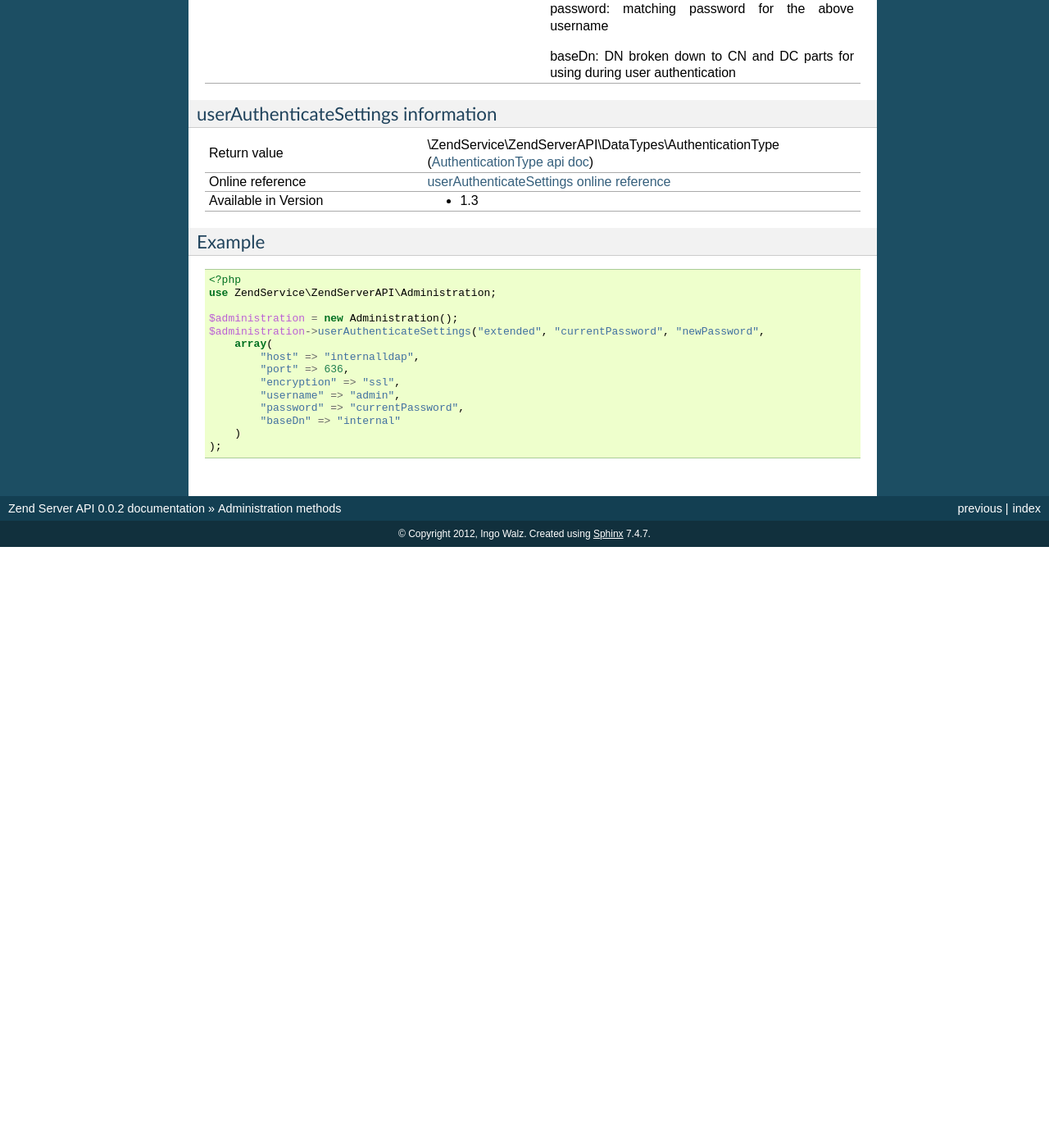
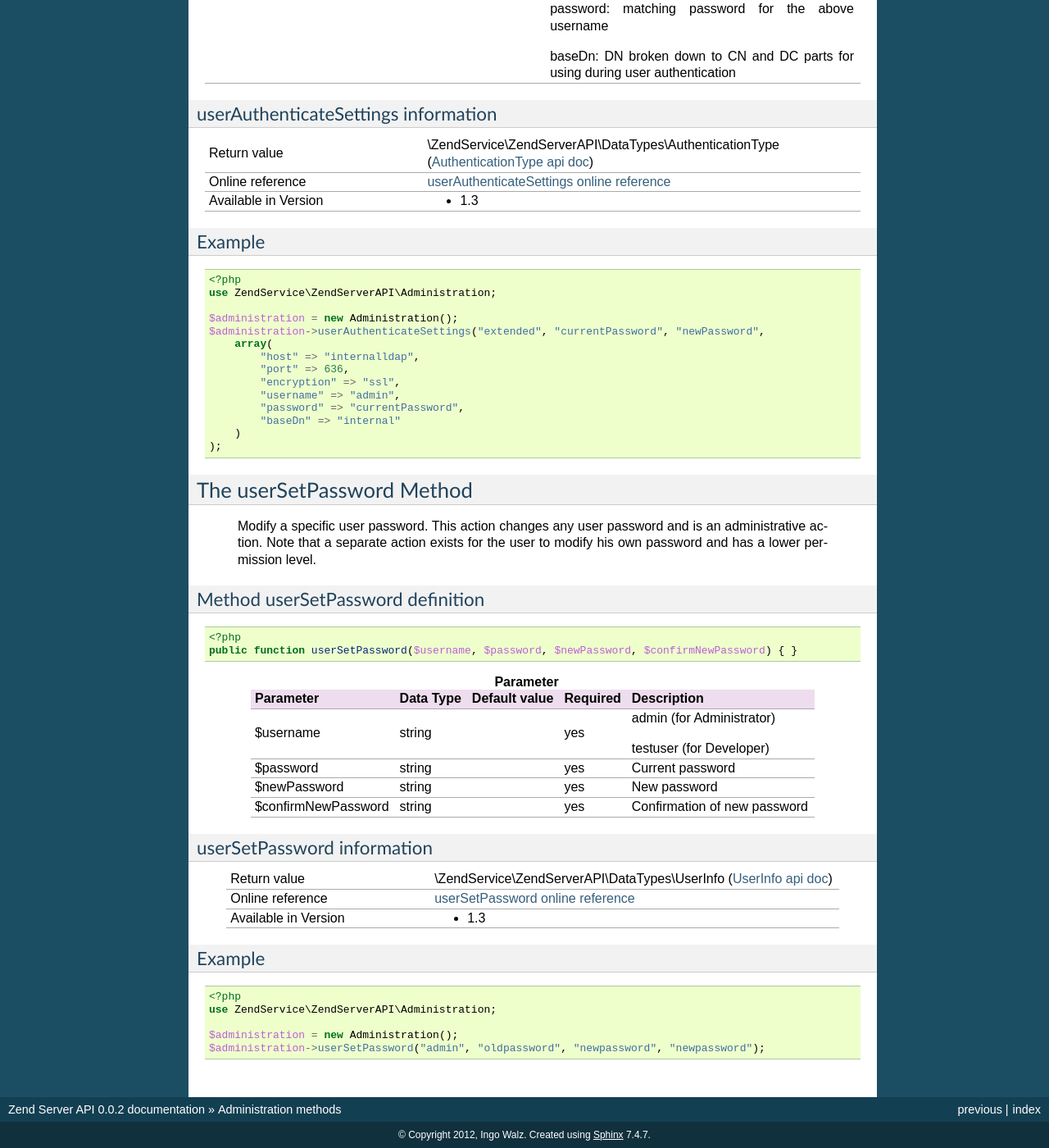
Before and after one commit to iwalz/zendserverapi, a Sphinx documentation site: the page built from docs/ref/administration.rst, in a window 1280 px wide and 1400 px high, scrolled down 993 px. Shown: the whole window at 82% size. Built offline with Sphinx 7.4.7, drawn with Linux system fonts in a browser that asks for light colours; before the commit the page ends 1660 px from its top, so only the background shows below that; some of the changed text lies outside the part shown.

Commit message:
Finished userSetPassword

```diff
--- a/docs/ref/administration.rst
+++ b/docs/ref/administration.rst
@@ -120,5 +120,87 @@
         )
     );
 
+.. _zendservice.administration.methods.userSetPassword:
+
+The userSetPassword Method
+==========================
+
+ Modify a specific user password. This action changes any user password and is an administrative action.
+ Note that a separate action exists for the user to modify his own password and has a lower permission level.
+
+.. _zendservice.administration.methods.userSetPassword.definition:
+
+Method userSetPassword definition
+---------------------------------
+
+.. code-block:: php
+
+    <?php
+    public function userSetPassword($username, $password, $newPassword, $confirmNewPassword) { }
+
+.. list-table:: **Parameter**
+   :header-rows: 1
+
+   * - Parameter
+     - Data Type
+     - Default value
+     - Required
+     - Description
+   * - $username
+     - string
+     -
+     - yes
+     - admin (for Administrator)
+
+       testuser (for Developer)
+   * - $password
+     - string
+     -
+     - yes
+     - Current password
+   * - $newPassword
+     - string
+     -
+     - yes
+     - New password
+   * - $confirmNewPassword
+     - string
+     -
+     - yes
+     - Confirmation of new password
+
+
+.. _zendservice.administration.methods.userSetPassword.information:
+
+userSetPassword information
+---------------------------
+
+.. list-table::
+   :widths: 5 10
+   :header-rows: 0
+
+   * - Return value
+     - \\ZendService\\ZendServerAPI\\DataTypes\\UserInfo (`UserInfo api doc`_)
+   * - Online reference
+     - `userSetPassword online reference`_
+   * - Available in Version
+     - * 1.3
+
+.. _zendservice.administration.methods.userSetPassword.example:
+
+Example
+-------
+
+.. code-block:: php
+
+    <?php
+    use ZendService\ZendServerAPI\Administration;
+
+    $administration = new Administration();
+    $administration->userSetPassword("admin", "oldpassword", "newpassword", "newpassword");
+
+
 .. _userAuthenticateSettings online reference: http://files.zend.com/help/Beta/Zend-Server-6/zend-server.htm#the_userauthenticatesettings_method.htm
 .. _AuthenticationType api doc: http://zs-apidoc.rubber-duckling.net/classes/ZendService.ZendServerAPI.DataTypes.AuthenticationType.html
+.. _userSetPassword online reference: http://files.zend.com/help/Beta/Zend-Server-6/zend-server.htm#the_usersetpassword_method.htm
+.. _UserInfo api doc: http://zs-apidoc.rubber-duckling.net/classes/ZendService.ZendServerAPI.DataTypes.UserInfo.html
```
Also changed, not shown: 3 other files.
